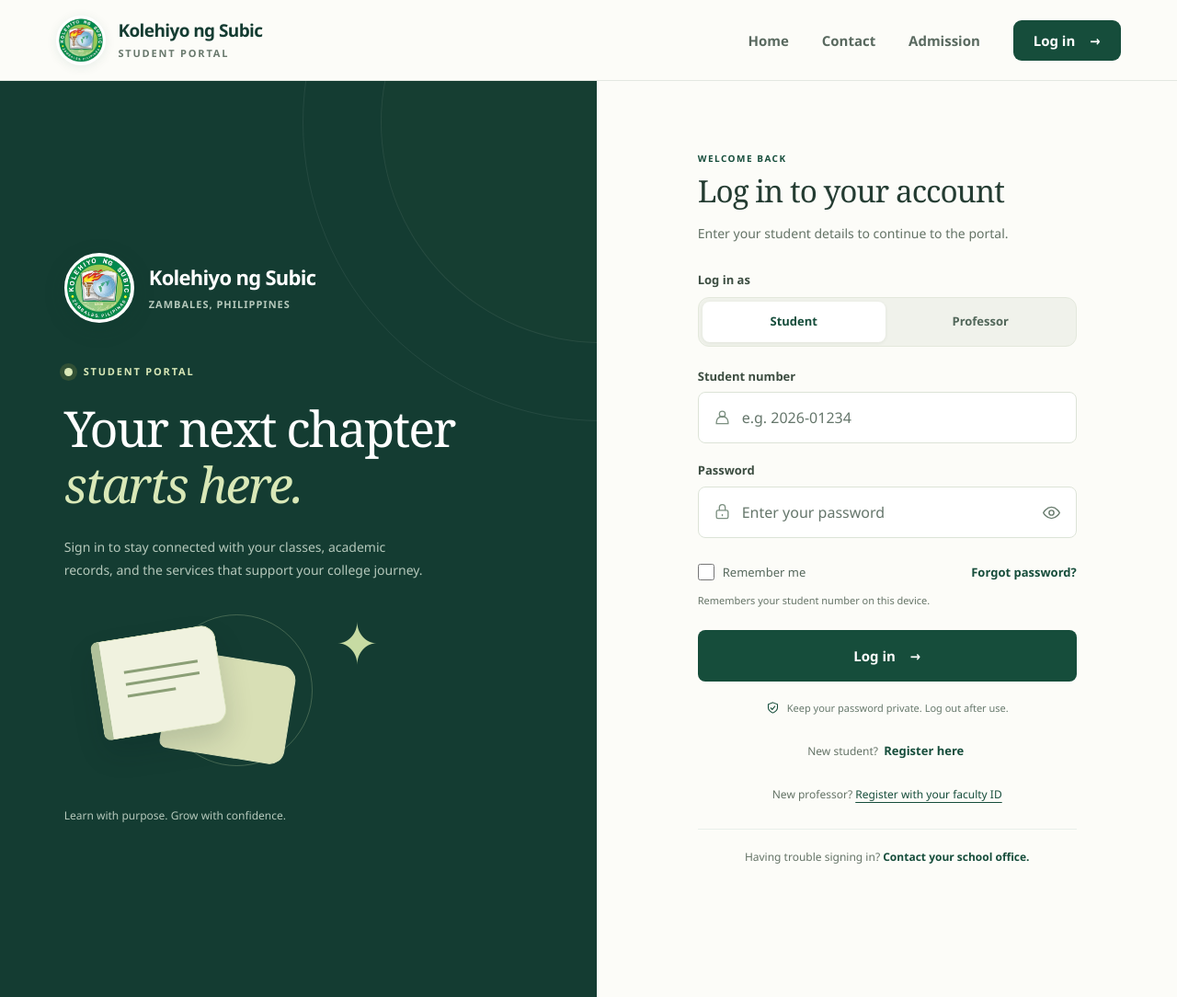
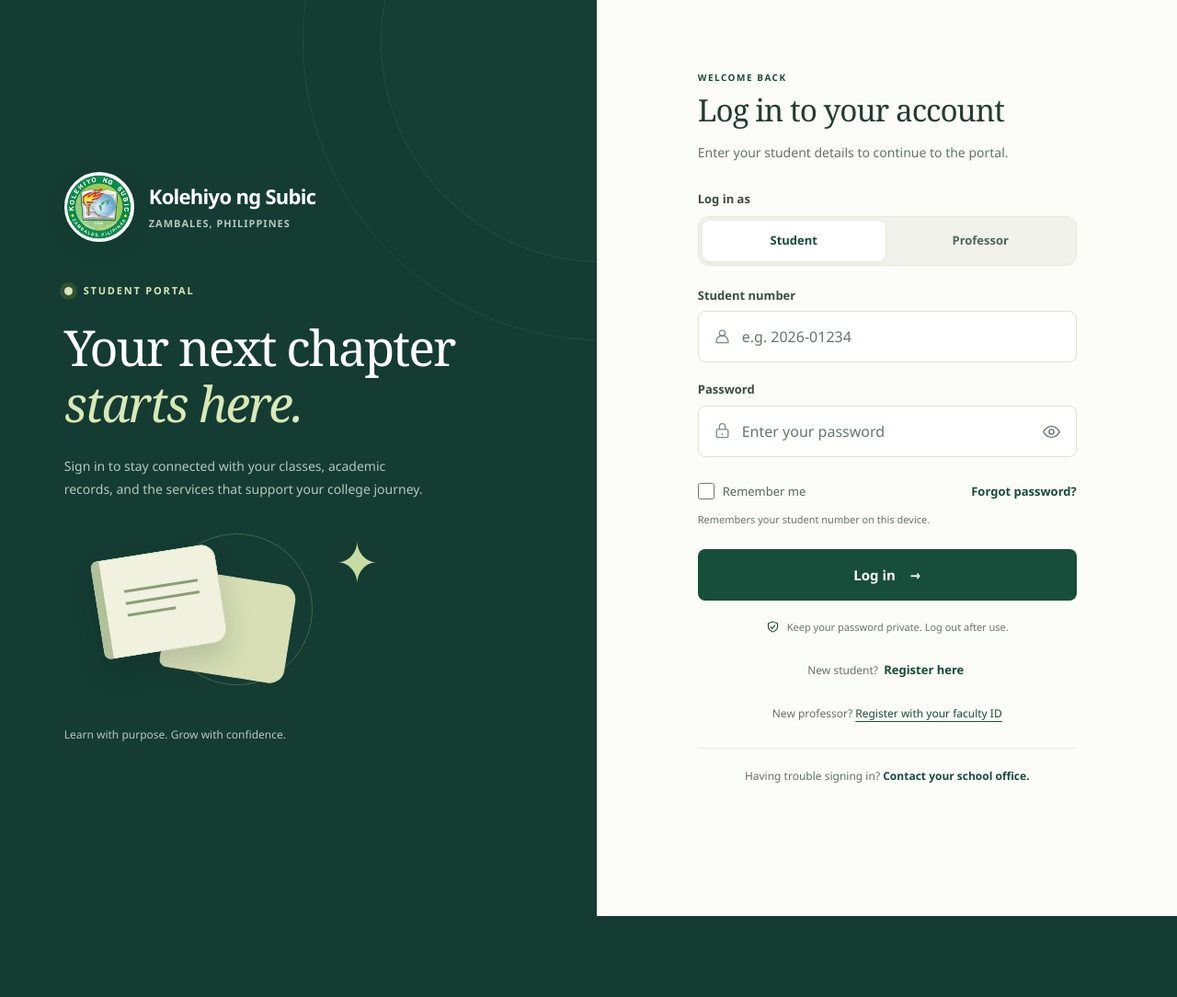
Before and after one commit to althealagasca14-jpg/studentportal, a PHP site: page /studentportal/login.php in a window 1280 px wide. Shown: the whole page at 92% size. After the commit the page ends 996 px from the top, so only its background shows below. Run offline with PHP 8.4, Linux system fonts and the light colour scheme; data that the repository does not hold is empty.

Commit message:
100% complete

```diff
--- a/assets/css/login.css
+++ b/assets/css/login.css
@@ -58,6 +58,7 @@
 .student-login .portal-nav .nav-login { gap: 16px; padding: 10px 22px; border-radius: 10px; background: var(--green); color: white; box-shadow: 0 6px 18px #087a4b1a; }
 .student-login .portal-nav .nav-login:hover { background: var(--deep-green); }
 .student-login .portal-layout { display: grid; grid-template-columns: 1.03fr 1fr; min-height: calc(100svh - 88px); }
+.student-login--direct .portal-layout { min-height: 100svh; }
 .student-login .welcome-panel { position: relative; isolation: isolate; display: flex; align-items: center; overflow: hidden; padding: 56px clamp(36px, 6.7vw, 128px); color: white; background: linear-gradient(145deg, #087a4b 0%, #086842 50%, #075638 100%); }
 .student-login .welcome-panel::before, .student-login .welcome-panel::after { content: ""; position: absolute; z-index: -1; width: 650px; height: 650px; top: -280px; right: -330px; border: 1px solid #ffffff12; border-radius: 50%; pointer-events: none; }
 .student-login .welcome-panel::after { width: 480px; height: 480px; top: -195px; right: -245px; background: #f3d44703; }
--- /dev/null
+++ b/index.php
@@ -0,0 +1,3 @@
+<?php
+header('Location: login.php', true, 302);
+exit;
--- a/login.php
+++ b/login.php
@@ -13,24 +13,11 @@ catch (Throwable $error) { $registrationCourses = []; }
     <meta name="theme-color" content="#075638">
     <title>Log in | Kolehiyo ng Subic</title>
     <link rel="icon" href="assets/images/logo.jpg" type="image/jpeg">
-    <link rel="stylesheet" href="assets/css/login.css?v=3">
+    <link rel="stylesheet" href="assets/css/login.css?v=5">
     <script src="assets/js/login.js?v=3" defer></script>
 </head>
-<body class="student-login">
+<body class="student-login student-login--direct">
     <a class="skip-link" href="#login-identifier">Skip to login</a>
-    <header class="portal-header">
-        <a class="portal-brand" href="index.html" aria-label="Kolehiyo ng Subic home">
-            <span class="school-seal school-seal--nav"><img src="assets/images/logo.jpg" alt="" width="1024" height="768"></span>
-            <span><strong>Kolehiyo ng Subic</strong><span class="brand-caption">Student Portal</span></span>
-        </a>
-        <nav class="portal-nav" aria-label="Main navigation">
-            <a href="index.html">Home</a>
-            <a href="contact.php">Contact</a>
-            <a href="contact.php?type=admission">Admission</a>
-            <a class="nav-login" href="login.php" aria-current="page">Log in <span aria-hidden="true">&rarr;</span></a>
-        </nav>
-    </header>
-
     <main class="portal-layout">
         <section class="welcome-panel" aria-labelledby="welcome-title">
             <div class="welcome-content">
```
Also changed, not shown: index.html (deleted, +0 -31 lines), README.md.
